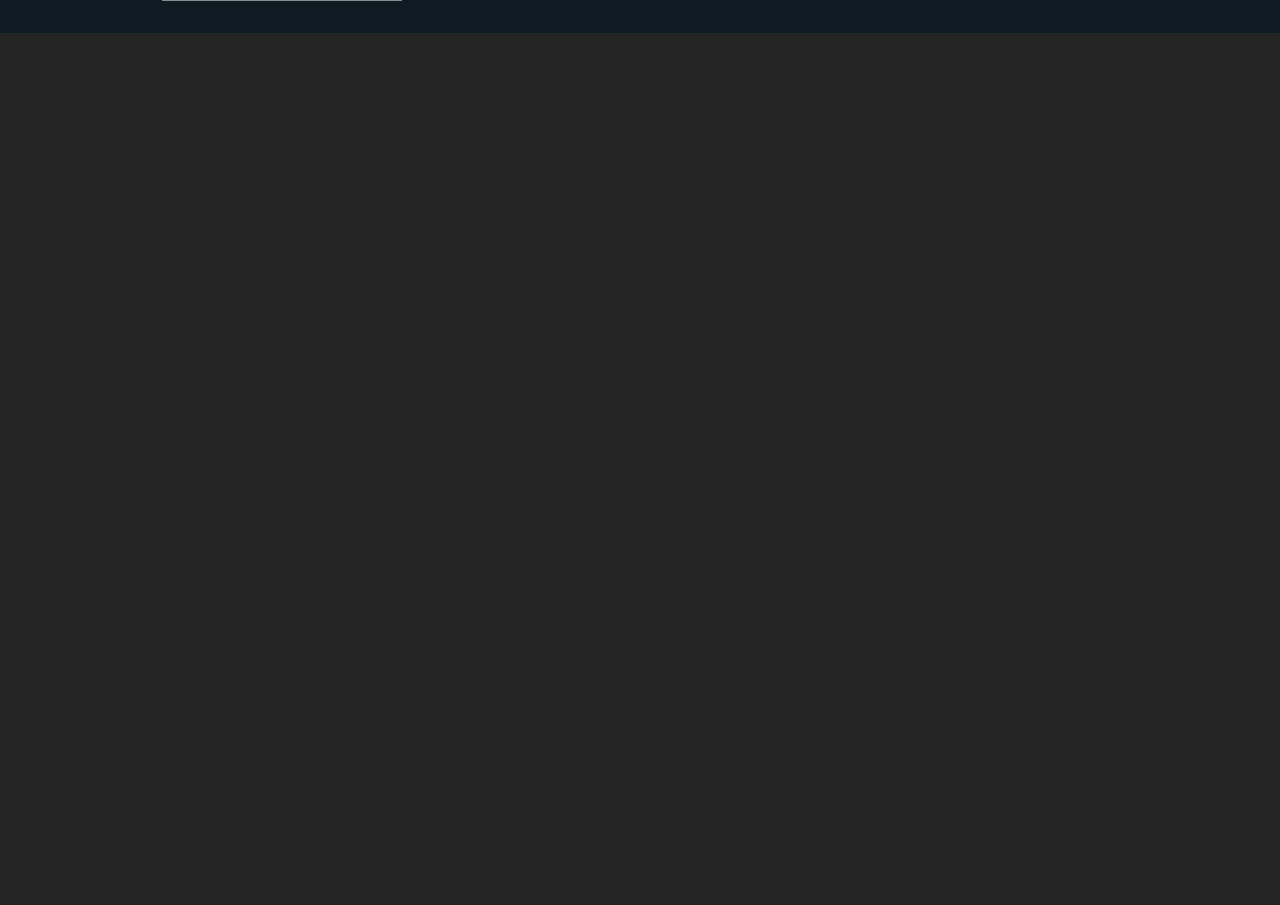
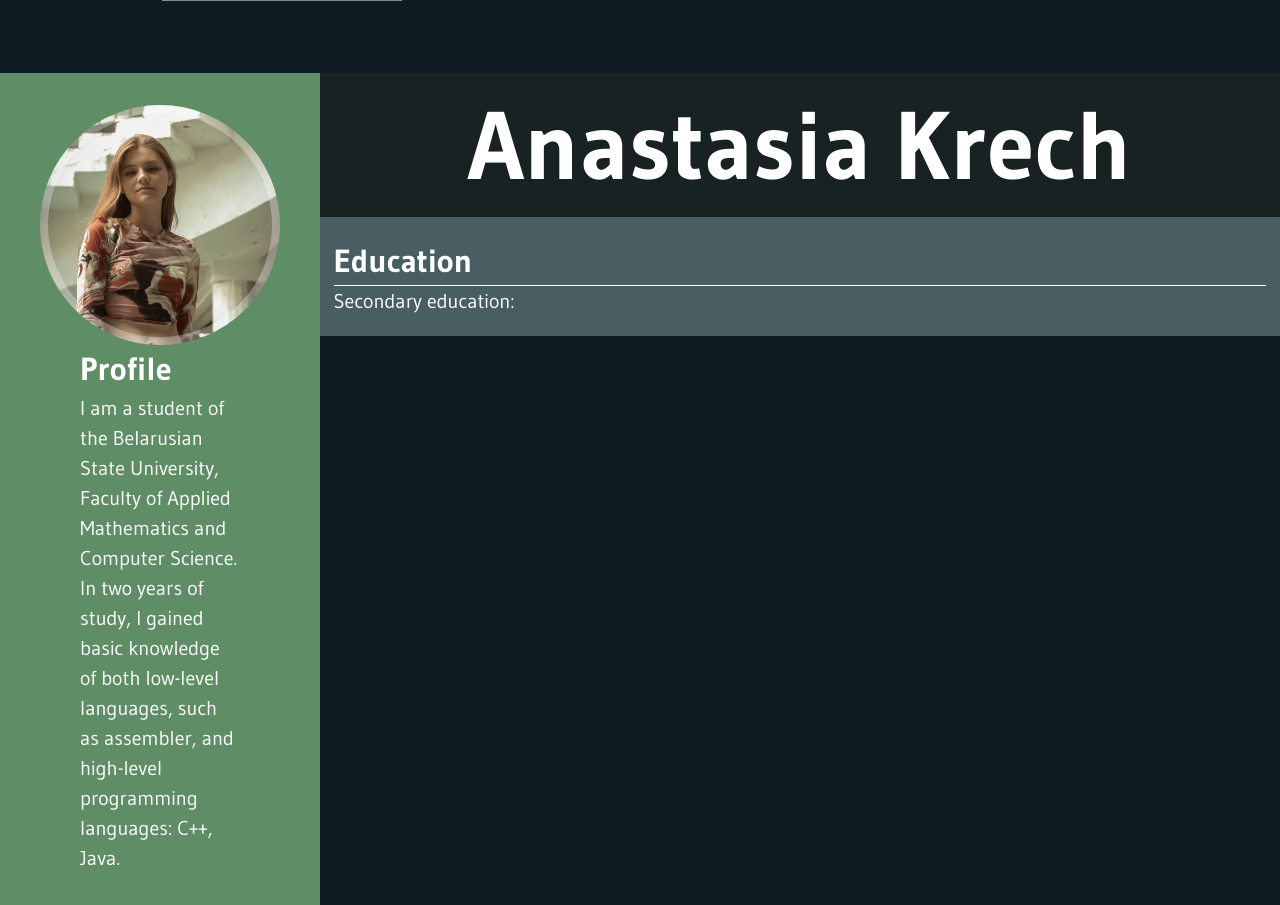
Before and after one commit to Qyea/Tech-Showcase, a Vue app: page / in a window 1280 px wide. Shown: the part 1949-2854 px from the top of the page. Before the commit the page ends 2022 px from the top, so only its background shows below. Built offline with nearby package versions, Linux system fonts and the light colour scheme; a web font is replaced by a local one.

Commit message:
Components changes + a half of FullCard.vue

```diff
--- a/src/assets/main.scss
+++ b/src/assets/main.scss
@@ -42,6 +42,7 @@
   /* component-sizes */
   --cv-component-size-large: 35rem;
   --cv-component-size: 25rem;
+  --cv-component-size-medium: 15rem;
   --cv-component-size-small: 2rem;
 }
 
@@ -110,6 +111,7 @@ h4 {
 p {
   margin: 0;
   padding: 0;
+  font-size: var(--cv-font-size-small);
 }
 /* Reset of styles end */
 
@@ -117,3 +119,12 @@ p {
   padding: 0;
   list-style-type: none;
 }
+
+.wrapper {
+  display: flex;
+  align-items: flex-start;
+
+  .block-title {
+    border-bottom: 1px solid var(--cv-white);
+  }
+}
--- /dev/null
+++ b/src/components/CircleImage.vue
@@ -0,0 +1,64 @@
+<template>
+  <img
+    class="image-circle"
+    :style="componentStyle"
+    v-bind:src="props.image"
+    :alt="altText"
+  />
+</template>
+
+<script lang="ts" setup>
+import { ref } from "vue";
+enum Layouts {
+  Default = "default",
+  Small = "small",
+  Medium = "medium",
+  Large = "large",
+}
+
+const props = defineProps<{
+  image: string;
+  size?: Layouts;
+}>();
+
+const pathSections = props.image.split("/");
+const altText = pathSections[pathSections.length - 1];
+
+const sizeStyles = {
+  default: {
+    width: "var(--cv-component-size)",
+    height: "var(--cv-component-size)",
+  },
+  small: {
+    width: "var(--cv-component-size-small)",
+    height: "var(--cv-component-size-small)",
+  },
+  medium: {
+    width: "var(--cv-component-size-medium)",
+    height: "var(--cv-component-size-medium)",
+  },
+  large: {
+    width: "var(--cv-component-size-large)",
+    height: "var(--cv-component-size-large)",
+  },
+};
+
+const componentStyle = ref(sizeStyles[props.size || Layouts.Default]);
+</script>
+
+<style lang="scss" scoped>
+.image-circle {
+  position: relative;
+  object-fit: cover;
+
+  width: var(--cv-component-size);
+  height: var(--cv-component-size);
+  outline-offset: -0.5rem;
+  outline: 0.5rem solid rgba(255, 255, 255, 0.3);
+  border-radius: 50%;
+
+  @media screen and (max-width: 600px) {
+    display: none;
+  }
+}
+</style>
--- /dev/null
+++ b/src/components/FullCard.vue
@@ -0,0 +1,67 @@
+<script setup lang="ts"></script>
+
+<template>
+  <div class="wrapper">
+    <div class="side-block">
+      <CircleImage
+        :image="'./src/assets/images/profile-photo.jpg'"
+        size="medium"
+      />
+      <div class="block">
+        <h3>Profile</h3>
+        <p>
+          I am a student of the Belarusian State University, Faculty of Applied
+          Mathematics and Computer Science. In two years of study, I gained
+          basic knowledge of both low-level languages, such as assembler, and
+          high-level programming languages: C++, Java.
+        </p>
+      </div>
+    </div>
+    <div class="main-block">
+      <div class="card-header">
+        <h1>Anastasia Krech</h1>
+      </div>
+      <div class="card-info">
+        <div class="education">
+          <h3 class="block-title">Education</h3>
+          <div class="education-list">
+            <div><p>Secondary education:</p></div>
+          </div>
+        </div>
+      </div>
+    </div>
+  </div>
+</template>
+
+<script setup lang="ts">
+import { ref } from "vue";
+
+import CircleImage from "./CircleImage.vue";
+</script>
+
+<style lang="scss" scoped>
+.side-block {
+  max-width: 25%;
+  padding: 2rem 5rem;
+  display: flex;
+  flex-direction: column;
+  align-items: center;
+  background-color: #5f8e66;
+}
+
+.card-info {
+  padding: 1.25rem 0.85rem;
+  background-color: #495e63;
+}
+
+.card-header {
+  display: flex;
+  align-items: center;
+  justify-content: center;
+  background-color: #192222;
+}
+
+.main-block {
+  flex-grow: 1;
+}
+</style>
--- a/src/components/HomeView.vue
+++ b/src/components/HomeView.vue
@@ -1,9 +1,11 @@
 <template>
   <PortfolioHeader />
   <SectionBlock />
+  <FullCard />
 </template>
 
 <script lang="ts" setup>
 import PortfolioHeader from "./PortfolioHeader.vue";
 import SectionBlock from "./SectionBlock.vue";
+import FullCard from "./FullCard.vue";
 </script>
--- a/src/components/SectionBlock.vue
+++ b/src/components/SectionBlock.vue
@@ -25,12 +25,15 @@
     </div>
     <div class="block-wrapper">
       <h2 class="title">{{ blockData.title }}</h2>
-      <TextBlock image="./src/assets/images/profile-photo.jpg">
+      <TextBlock :left="true">
         <template #text>
           I am a student of the Belarusian State University, Faculty of Applied
           Mathematics and Computer Science. In three years of study, I gained
           basic knowledge of both low-level languages, such as assembler, and
           high-level programming languages: C++, Java.
+        </template>
+        <template #left>
+          <CircleImage :image="'./src/assets/images/profile-photo.jpg'" />
         </template>
       </TextBlock>
       <TextBlock :table="true">
@@ -59,6 +62,7 @@
 <script setup lang="ts">
 import { ref } from "vue";
 import TextBlock from "./TextBlock.vue";
+import CircleImage from "./CircleImage.vue";
 //defineProps<{ msg: string }>();
 
 const blockData = {
--- a/src/components/TextBlock.vue
+++ b/src/components/TextBlock.vue
@@ -4,19 +4,17 @@
       <slot name="table"></slot>
     </div>
     <div class="block-text"><slot name="text"> </slot></div>
-    <div v-if="props.image">
-      <img class="image-circle" v-bind:src="props.image" alt="profile-photo" />
+    <div v-if="props.left">
+      <slot name="left"></slot>
     </div>
   </div>
 </template>
 
 <script lang="ts" setup>
 const props = defineProps<{
-  image?: string;
+  left?: boolean;
   table?: boolean;
 }>();
-
-console.log(props.image);
 </script>
 
 <style lang="scss" scoped>
@@ -34,22 +32,6 @@ console.log(props.image);
   word-wrap: break-word;
   text-align: justify;
   line-height: 120%;
-}
-
-.image-circle {
-  position: relative;
-  object-fit: cover;
-
-  width: var(--cv-component-size);
-  height: var(--cv-component-size);
-  //   border: 0.5rem solid var(--cv-translucent-white);
-  outline-offset: -0.5rem;
-  outline: 0.5rem solid rgba(255, 255, 255, 0.3);
-  border-radius: 50%;
-
-  @media screen and (max-width: 600px) {
-    display: none;
-  }
 }
 
 .languages {
```
